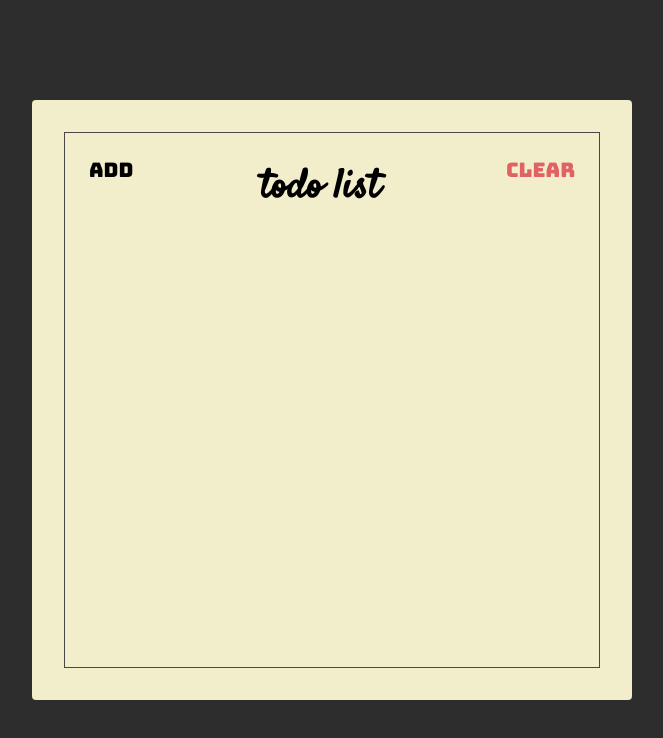
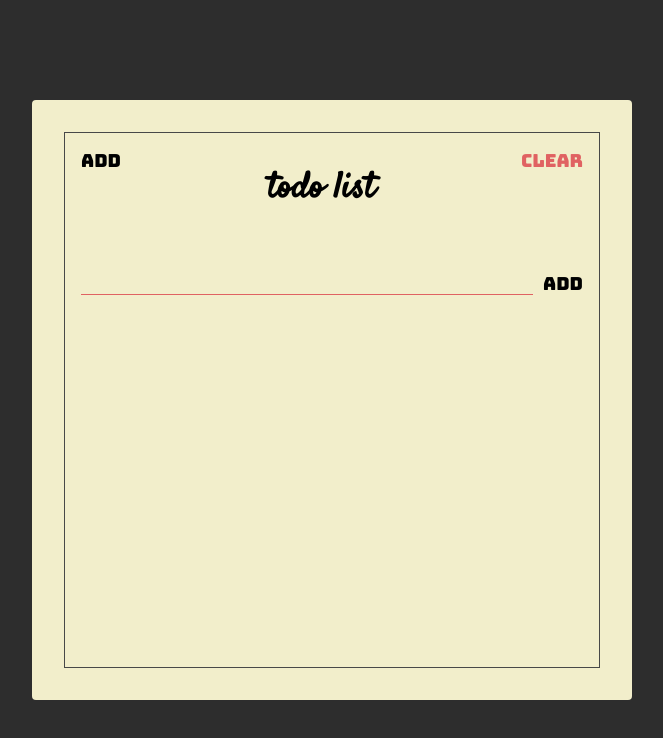
Before and after one commit to danishaw/react-course-starter, a website: page index.html in a window 1280 px wide. Shown: the whole page, without its empty margins (308-971 px from the left). Drawn offline with Linux system fonts and the light colour scheme.

Commit message:
Membuat Add Todo Section

```diff
--- a/index.html
+++ b/index.html
@@ -14,11 +14,18 @@
   <body>
     <div class="container">
       <div class="frame">
-        <div class="header">
+        <section class="header">
           <button class="header-btn">Add</button>
           <h1 class="header-title">Todo List</h1>
           <button class="header-btn main-red-color">Clear</button>
-        </div>
+        </section>
+
+        <section class="add">
+          <form class="add-form">
+            <input type="text" class="add-input"></input>
+            <button class="add-btn">Add</button>
+          </form>
+        </section>
       </div>
     </div>
   </body>
--- a/style.css
+++ b/style.css
@@ -57,18 +57,57 @@ html {
 .header-title {
   flex: 1;
   text-align: center;
-  font-size: 4rem;
+
+  font-size: 3.6rem;
   font-family: "Satisfy", sans-serif;
   text-transform: lowercase;
 }
 
 .header-btn {
-  font-size: 2rem;
+  font-size: 1.8rem;
   font-family: "Bungee", sans-serif;
 
-  padding: 24px;
+  padding: 16px;
+  cursor: pointer;
 
   background: unset;
   border: unset;
   outline: unset;
 }
+
+.add {
+  padding: 16px;
+}
+
+.add-form {
+  display: flex;
+  align-items: center;
+}
+
+.add-input {
+  background: unset;
+  border: unset;
+  padding: 0 64px;
+
+  flex: 1;
+
+  border-bottom: 1px solid var(--main-red-color);
+  outline: unset;
+
+  font-family: "Satisfy", sans-serif;
+  font-size: 16px;
+  text-transform: lowercase;
+}
+
+.add-btn {
+  font-size: 1.8rem;
+  font-family: "Bungee", sans-serif;
+
+  padding: 10px;
+  padding-right: unset;
+  cursor: pointer;
+
+  background: unset;
+  border: unset;
+  outline: unset;
+}
```
